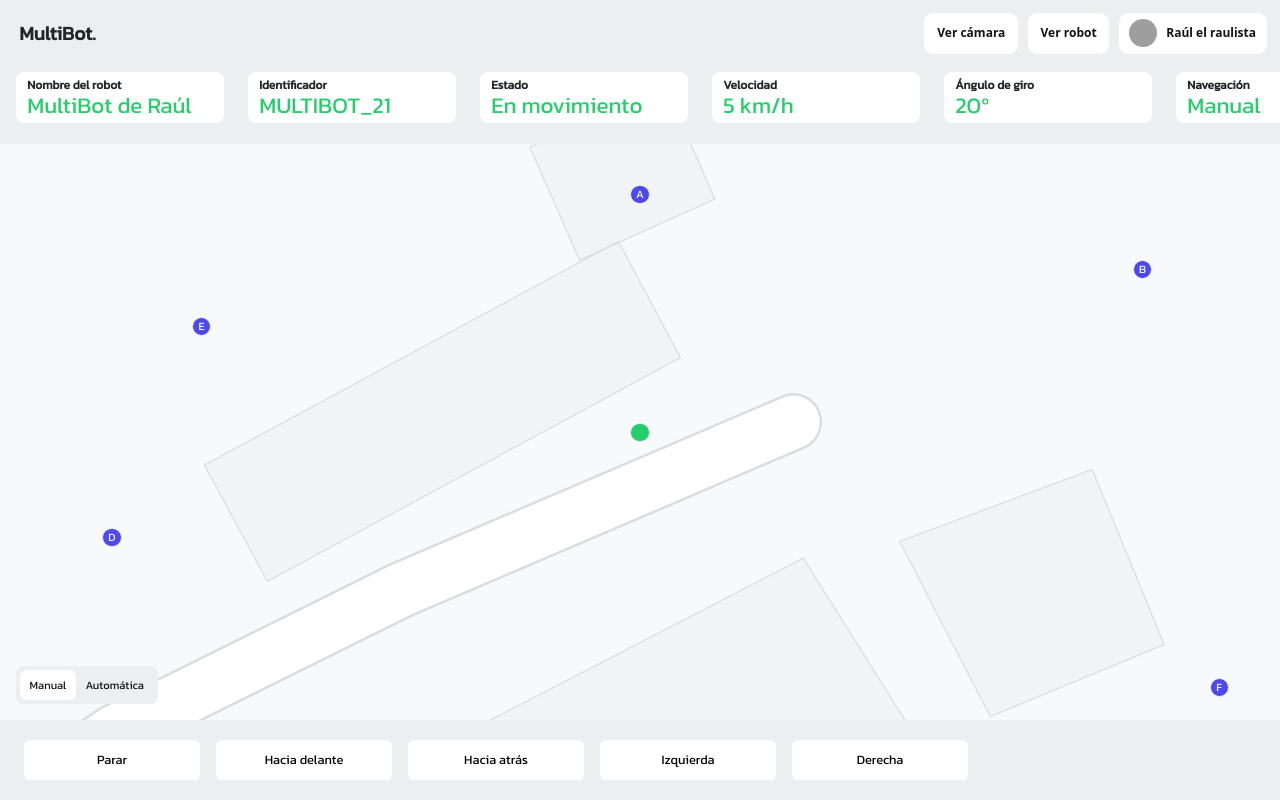
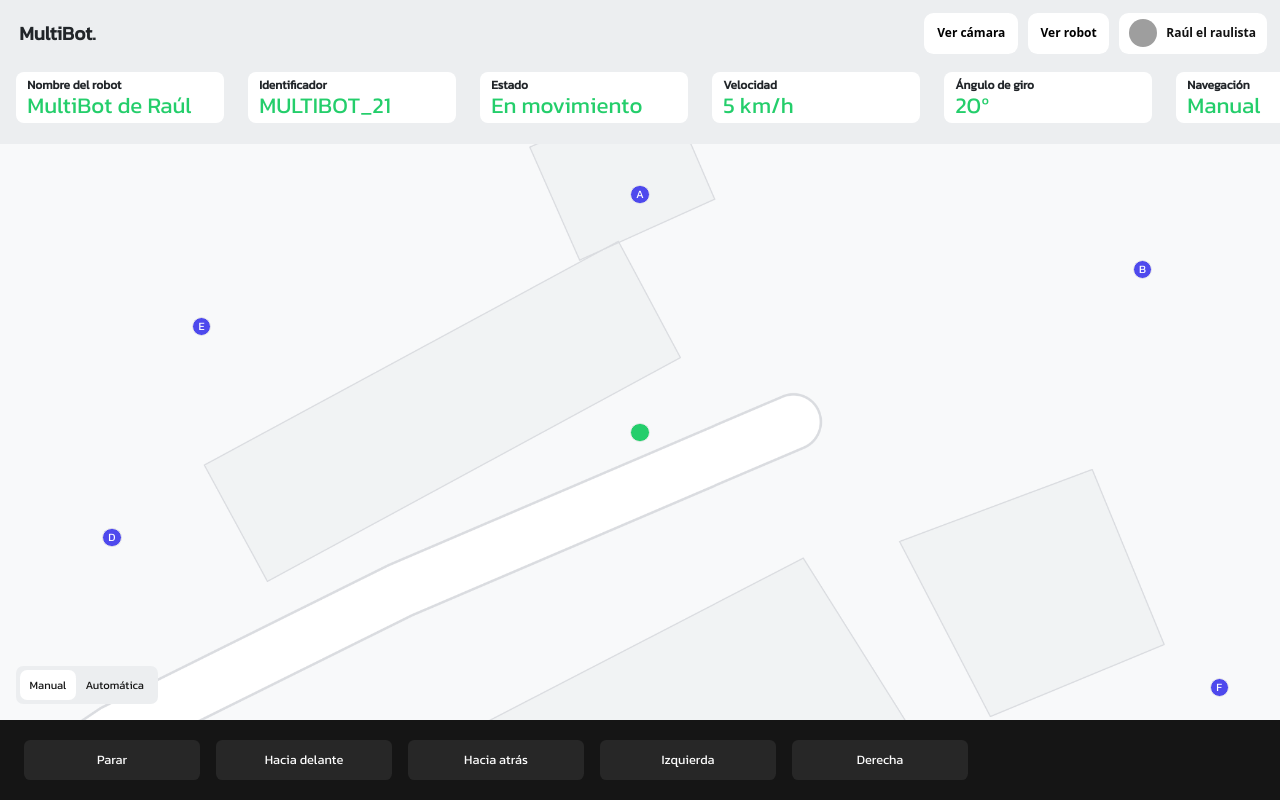
Before and after one commit to Losina24/Ysolve-bot, an Angular app in the folder angular/: page /dash in a window 1280 px wide. Built offline with nearby package versions, Linux system fonts and the light colour scheme; grey boxes are pictures that could not be loaded.

Commit message:
Extra menus added

```diff
--- a/angular/src/app/pages/dashboard/dashboard.component.html
+++ b/angular/src/app/pages/dashboard/dashboard.component.html
@@ -1,14 +1,14 @@
 <nav class="floating-menu">
     <h1 class="logo">MultiBot.</h1>
     <div>
-        <a href="#" class="tag img-less">
+        <button (click)="toggleCameraMenu(!cameraMenu)" [ngClass]="{'btn-active': cameraMenu}" href="#" class="tag img-less">
             <p class="tag-nombre">Ver cámara</p>
             <p class="tag-hover">Ver cámara</p>
-        </a>
-        <a href="#" class="tag img-less">
+        </button>
+        <button (click)="toggleRobotMenu(!robotMenu)" [ngClass]="{'btn-active': robotMenu}" class="tag img-less">
             <p class="tag-nombre">Ver robot</p>
             <p class="tag-hover">Ver robot</p>
-        </a>
+        </button>
         <a href="index.html" class="tag">
             <img class="tag-foto" src="./assets/img/HL individual-312.JPG">
             <p class="tag-nombre">Raúl el raulista</p>
@@ -45,19 +45,28 @@
             <button [ngClass]="{'toggle-active': navigation == Navigation.AUTOMATIC}" (click)="changeNavigation()" class="toggle">Automática</button>
         </div>
 
-        <div class="bottom-menu">
-            <button *ngIf="navigation == Navigation.MANUAL" class="menu-btn">Parar</button>
-            <button *ngIf="navigation == Navigation.MANUAL" class="menu-btn">Hacia delante</button>
-            <button *ngIf="navigation == Navigation.MANUAL" class="menu-btn disabled">Hacia atrás</button>
-            <button *ngIf="navigation == Navigation.MANUAL" class="menu-btn disabled">Izquierda</button>
-            <button *ngIf="navigation == Navigation.MANUAL" class="menu-btn disabled">Derecha</button>
+        <div class="bottom-menu" *ngIf="navigation == Navigation.MANUAL">
+            <button (click)="manualNavigationAction(ManualNavigation.STOP)" class="menu-btn">{{ ManualNavigation.STOP }}</button>
+            <button (click)="manualNavigationAction(ManualNavigation.FORWARD)" class="menu-btn">{{ ManualNavigation.FORWARD }}</button>
+            <button (click)="manualNavigationAction(ManualNavigation.BACK)" class="menu-btn">{{ ManualNavigation.BACK }}</button>
+            <button (click)="manualNavigationAction(ManualNavigation.LEFT)" class="menu-btn">{{ ManualNavigation.LEFT }}</button>
+            <button (click)="manualNavigationAction(ManualNavigation.RIGHT)" class="menu-btn">{{ ManualNavigation.RIGHT }}</button>
+        </div>
 
-            <button *ngIf="navigation == Navigation.AUTOMATIC" class="menu-btn disabled">Punto A</button>
-            <button *ngIf="navigation == Navigation.AUTOMATIC" class="menu-btn">Punto B</button>
-            <button *ngIf="navigation == Navigation.AUTOMATIC" class="menu-btn">Punto C</button>
-            <button *ngIf="navigation == Navigation.AUTOMATIC" class="menu-btn">Punto D</button>
-            <button *ngIf="navigation == Navigation.AUTOMATIC" class="menu-btn">Punto E</button>
-            <button *ngIf="navigation == Navigation.AUTOMATIC" class="menu-btn">Punto F</button>
+        <div class="bottom-menu" *ngIf="navigation == Navigation.AUTOMATIC">
+            <button (click)="automaticNavigationAction(AutomaticNavigation.POINT_A)" class="menu-btn">{{ AutomaticNavigation.POINT_A }}</button>
+            <button (click)="automaticNavigationAction(AutomaticNavigation.POINT_B)" class="menu-btn">{{ AutomaticNavigation.POINT_B }}</button>
+            <button (click)="automaticNavigationAction(AutomaticNavigation.POINT_C)" class="menu-btn">{{ AutomaticNavigation.POINT_C }}</button>
+            <button (click)="automaticNavigationAction(AutomaticNavigation.POINT_D)" class="menu-btn">{{ AutomaticNavigation.POINT_D }}</button>
+            <button (click)="automaticNavigationAction(AutomaticNavigation.POINT_E)" class="menu-btn">{{ AutomaticNavigation.POINT_E }}</button>
+            <button (click)="automaticNavigationAction(AutomaticNavigation.POINT_F)" class="menu-btn">{{ AutomaticNavigation.POINT_F }}</button>
         </div>
     </nav>
 </main>
+
+<section *ngIf="robotMenu" class="popup">
+    <img class="popup-img" src="./assets/img/turtlebot3-simulation-3 copia.png" alt="">
+</section>
+
+<section *ngIf="cameraMenu" class="popup camera">
+</section>
--- a/angular/src/app/pages/dashboard/dashboard.component.scss
+++ b/angular/src/app/pages/dashboard/dashboard.component.scss
@@ -124,6 +124,7 @@ a, a:hover {
 #navigation-menu {
     height: 5rem;
     background-color: #eceef0;
+    background-color: #151515;
 }
 
 *::-webkit-scrollbar {
@@ -151,7 +152,7 @@ a, a:hover {
     background-color: #eceef0;
     padding: .4rem .6rem;
     border-radius: .45rem;
-    color: #121212;
+    color: #151515;
     font-size: .7rem;
     font-family: "Kanit", -apple-system, BlinkMacSystemFont, "Segoe UI", Roboto, "Helvetica Neue", Arial, sans-serif, "Apple Color Emoji", "Segoe UI Emoji", "Segoe UI Symbol", "Noto Color Emoji";
     transition: .3s ease-in-out;
@@ -187,10 +188,14 @@ a, a:hover {
     font-size: .8rem;
     font-family: "Kanit", -apple-system, BlinkMacSystemFont, "Segoe UI", Roboto, "Helvetica Neue", Arial, sans-serif, "Apple Color Emoji", "Segoe UI Emoji", "Segoe UI Symbol", "Noto Color Emoji";
     transition: .3s ease-in-out;
+
+    background-color: #272727;
+    color: #fcfcfc;
 }
 
 .menu-btn:hover {
     background-color: #f7f7fa;
+    background-color: #313131;
 }
 
 #robot-icon, .waypoint-icon {
@@ -241,3 +246,28 @@ a, a:hover {
     bottom: 4%;
     right: 4%;
 }
+
+.popup {
+    position: absolute;
+    display: flex;
+    justify-content: center;
+    align-items: center;
+    width: 100%;
+    height: calc(100vh - 9rem);
+    bottom: 0;
+    background-color: #fff;
+    z-index: 3;
+}
+
+.popup-img {
+    width: 30rem;
+}
+
+.camera {
+    background-color: #151515;
+}
+
+.btn-active {
+    background-color: #24ce6b;
+    color: #fff;
+}
--- a/angular/src/app/pages/dashboard/dashboard.component.ts
+++ b/angular/src/app/pages/dashboard/dashboard.component.ts
@@ -9,6 +9,10 @@ export class DashboardComponent implements OnInit {
 
   navigation: Navigation = Navigation.MANUAL;
   Navigation: typeof Navigation = Navigation;
+  ManualNavigation: typeof ManualNavigation = ManualNavigation;
+  AutomaticNavigation: typeof AutomaticNavigation = AutomaticNavigation;
+  robotMenu: boolean = false;
+  cameraMenu: boolean = false;
 
   constructor() { }
 
@@ -22,9 +26,44 @@ export class DashboardComponent implements OnInit {
       this.navigation = Navigation.AUTOMATIC;
     }
   }
+
+  manualNavigationAction(action: ManualNavigation) {
+
+  }
+
+  automaticNavigationAction(action: AutomaticNavigation) {
+
+  }
+
+  toggleRobotMenu(status: boolean) {
+    this.cameraMenu = false;
+    this.robotMenu = status;
+  }
+
+  toggleCameraMenu(status: boolean) {
+    this.robotMenu = false;
+    this.cameraMenu = status;
+  }
 }
 
 enum Navigation {
   MANUAL,
   AUTOMATIC
 }
+
+enum ManualNavigation {
+  FORWARD = "Hacia delante",
+  BACK = "Hacia atrás",
+  LEFT = "Izquierda",
+  RIGHT = "Derecha",
+  STOP = "Parar"
+}
+
+enum AutomaticNavigation {
+  POINT_A = "Punto A",
+  POINT_B = "Punto B",
+  POINT_C = "Punto C",
+  POINT_D = "Punto D",
+  POINT_E = "Punto E",
+  POINT_F = "Punto F"
+}
```
